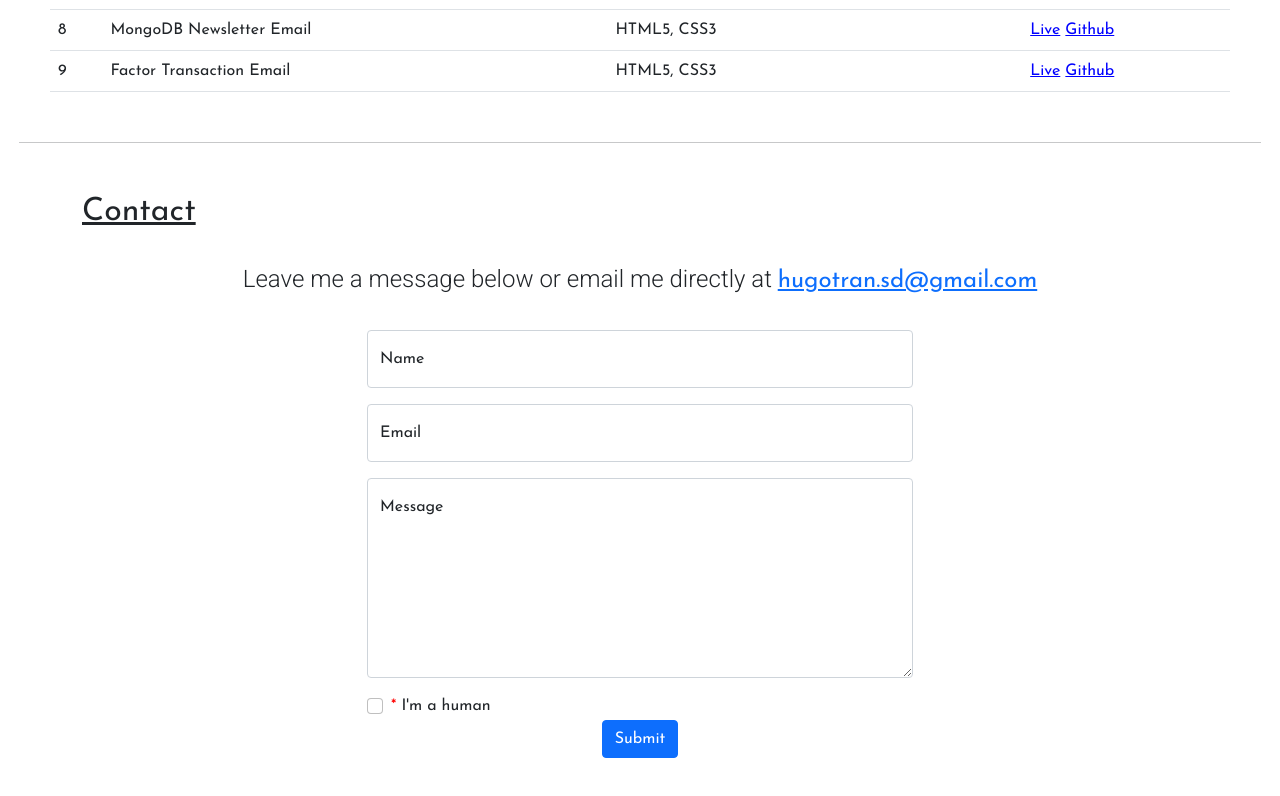
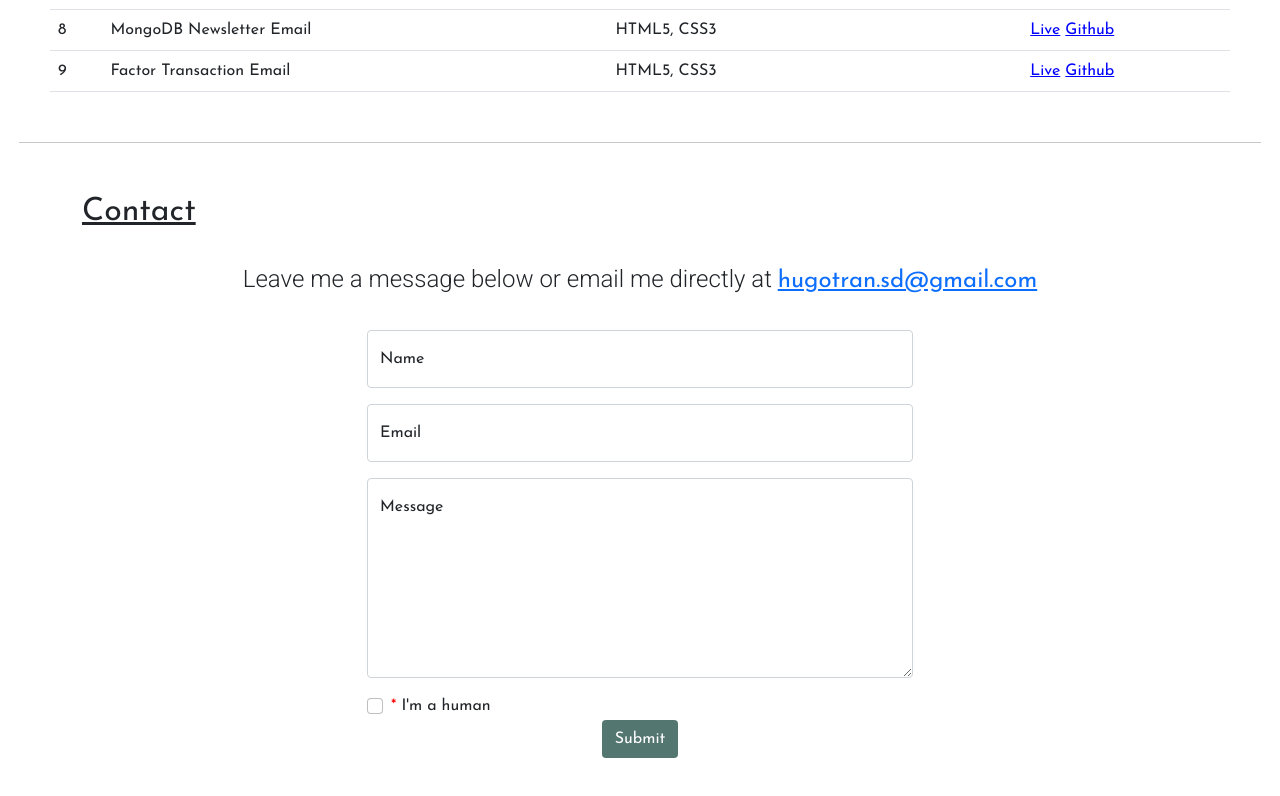
Before and after one commit to Cosmobeet/Portfolio-V2, a plain HTML site: page index.html in a window 1280 px wide. Shown: the part 5593-6389 px from the top of the page. Drawn offline with nearby package versions, Linux system fonts and the light colour scheme; a web font is replaced by a local one.

Commit message:
Submit button color
Adjusting color for contact form submit button Blue/White -> Green/White

```diff
--- a/index.html
+++ b/index.html
@@ -473,7 +473,7 @@
               </div>
 
               <div class="mb-4 text-center">
-                <button type="submit" class="btn btn-primary">Submit</button>
+                <button type="submit" class="btn" style="color: white; background-color: #547671">Submit</button>
               </div>
             </form>
           </div>
```
